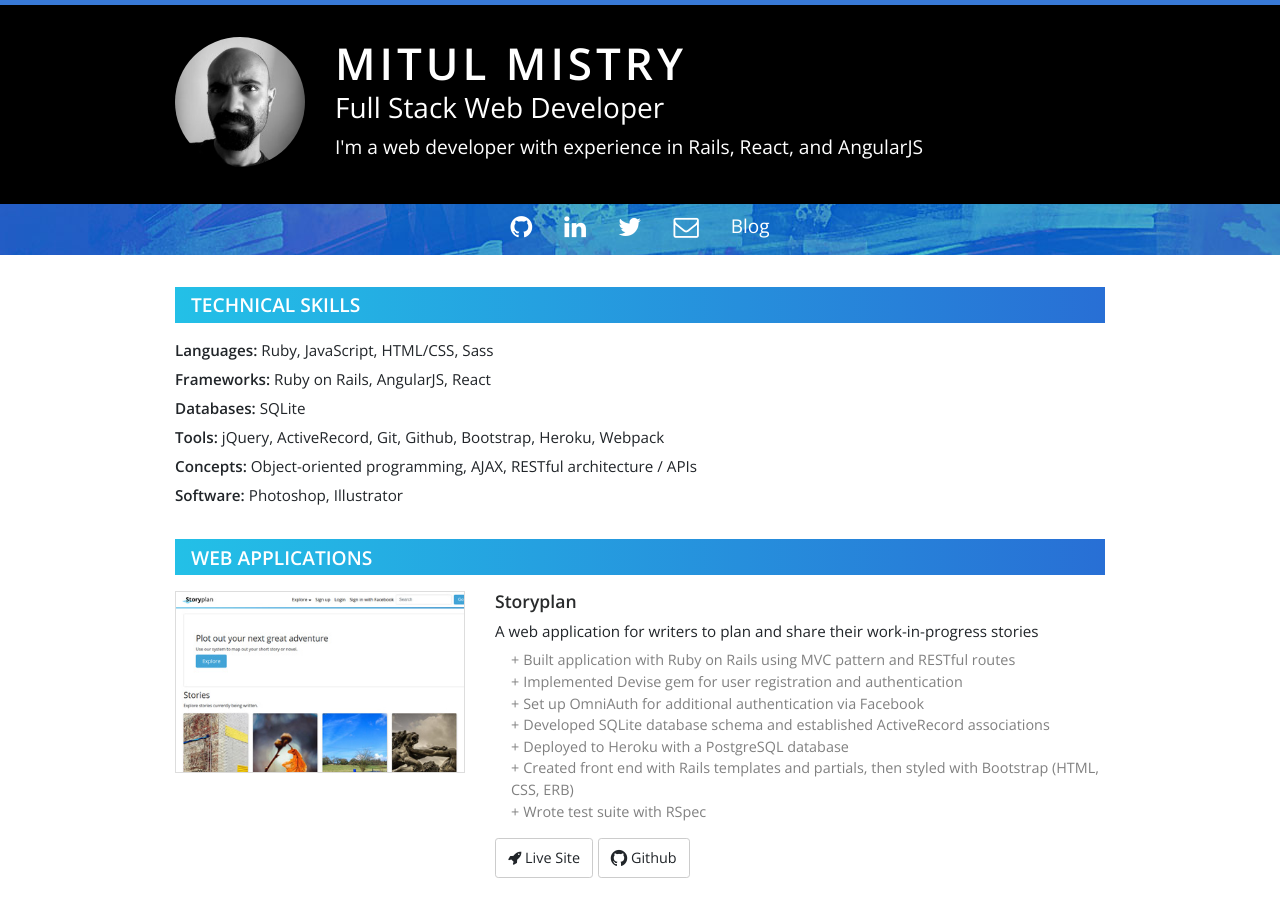
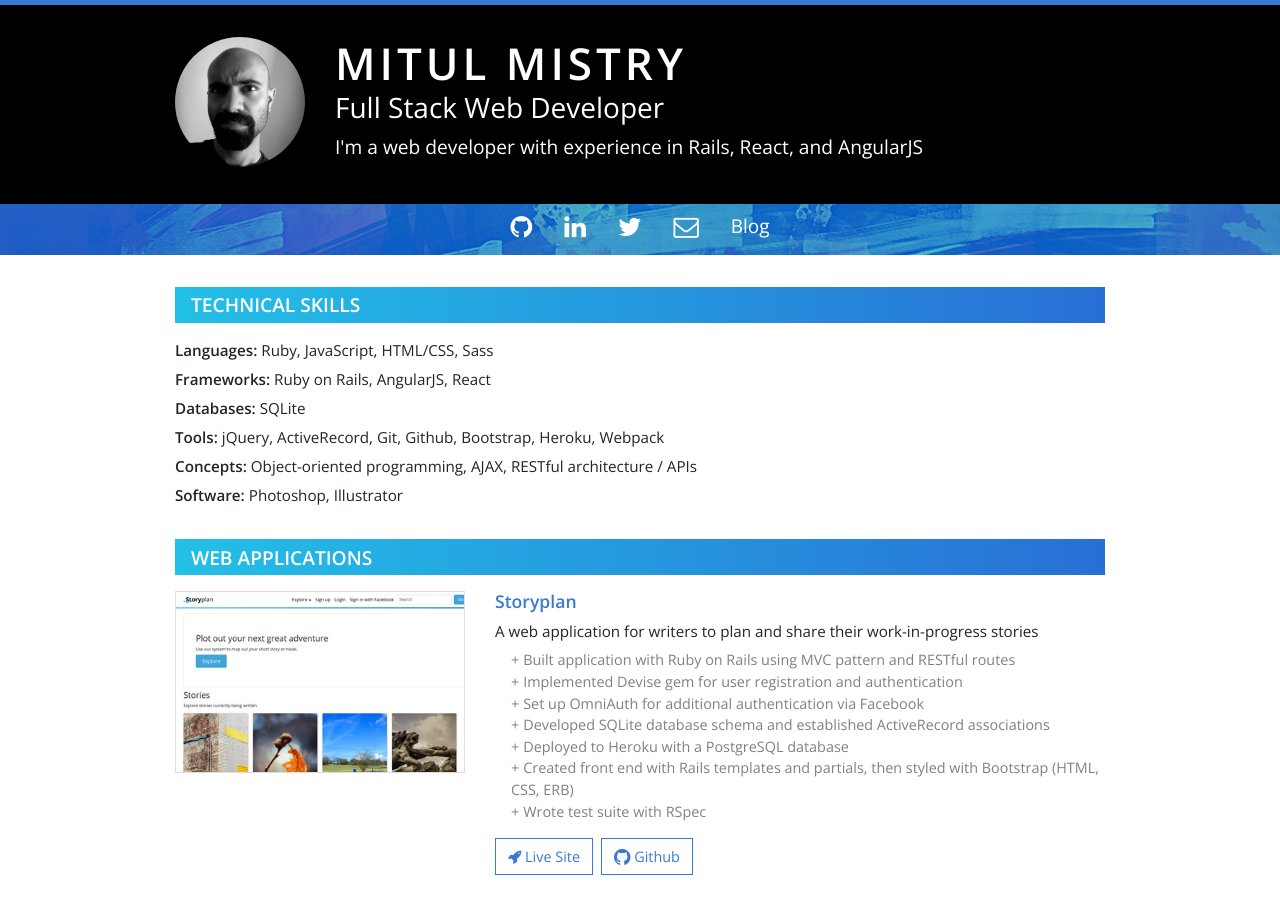
Before and after one commit to MitulMistry/mm-webdev-portfolio-v2, a React (Create React App) app: page / in a window 1280 px wide. Shown: the top 911 px of the page. Built offline with nearby package versions, Linux system fonts and the light colour scheme.

Commit message:
Restyle text and buttons with blue color

```diff
--- a/src/index.css
+++ b/src/index.css
@@ -21,7 +21,7 @@ h1 {
 h2 {
   font-size: 1.1rem;
   font-weight: 600;
-  color: #292b2c;
+  color: #3879D6;
 }
 
 p {
@@ -61,11 +61,6 @@ img {
   border: 1px solid #ddd;
 }
 
-hr {
-  margin-top: 1.5rem;
-  border-top: 2px solid #ddd;
-}
-
 a {
   color: #07A9DB;
 }
@@ -80,11 +75,24 @@ a:focus {
 
 .btn-light {
   background-color: white;
-  border: 1px #ccc solid;
+  border: 1px #3879D6 solid;
+  border-radius: 0;
+  color: #3879D6;
 }
 
 .btn-light:hover {
-  border-color: #333333;
+  background-color: #3879D6;
+  border-color: #3879D6;
+  color: white;
+}
+
+.btn-light:focus {
+  border-width: 2px;
+}
+
+.btn-light:not(:disabled):not(.disabled):active, .btn-light:not(:disabled):not(.disabled).active, .show > .btn-light.dropdown-toggle {
+  background-color: #639CED;
+  color: white;
 }
 
 .jumbotron {
@@ -155,10 +163,9 @@ a:focus {
 }
 
 .btn-web-app {
-  margin-right: .3rem;
-  padding: .5rem .75rem;
+  margin-right: .5rem;
+  padding: .4rem .75rem;
   font-size: .9rem;
-  border-radius: .2rem;
 }
 
 .contact a {
```
